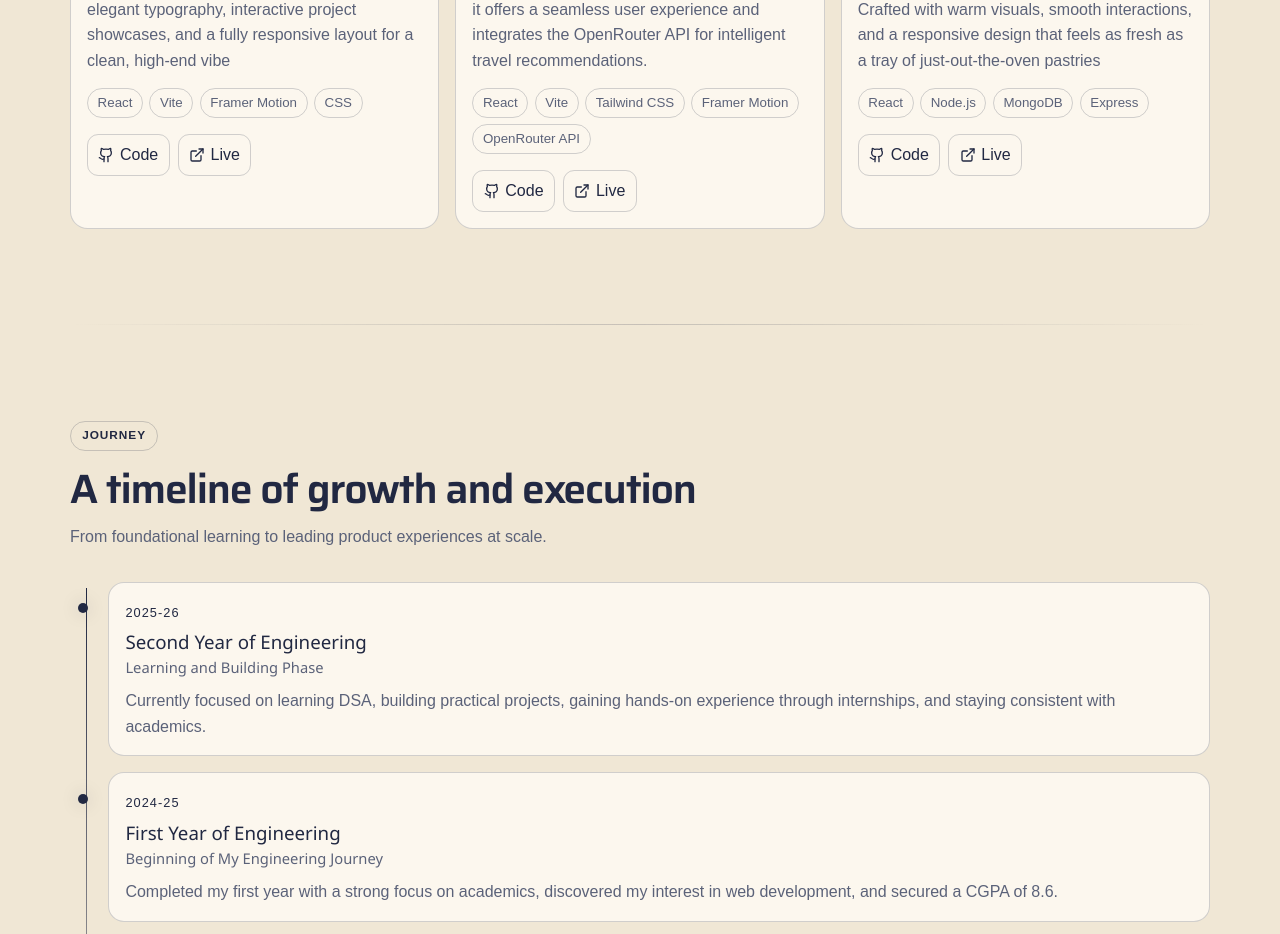
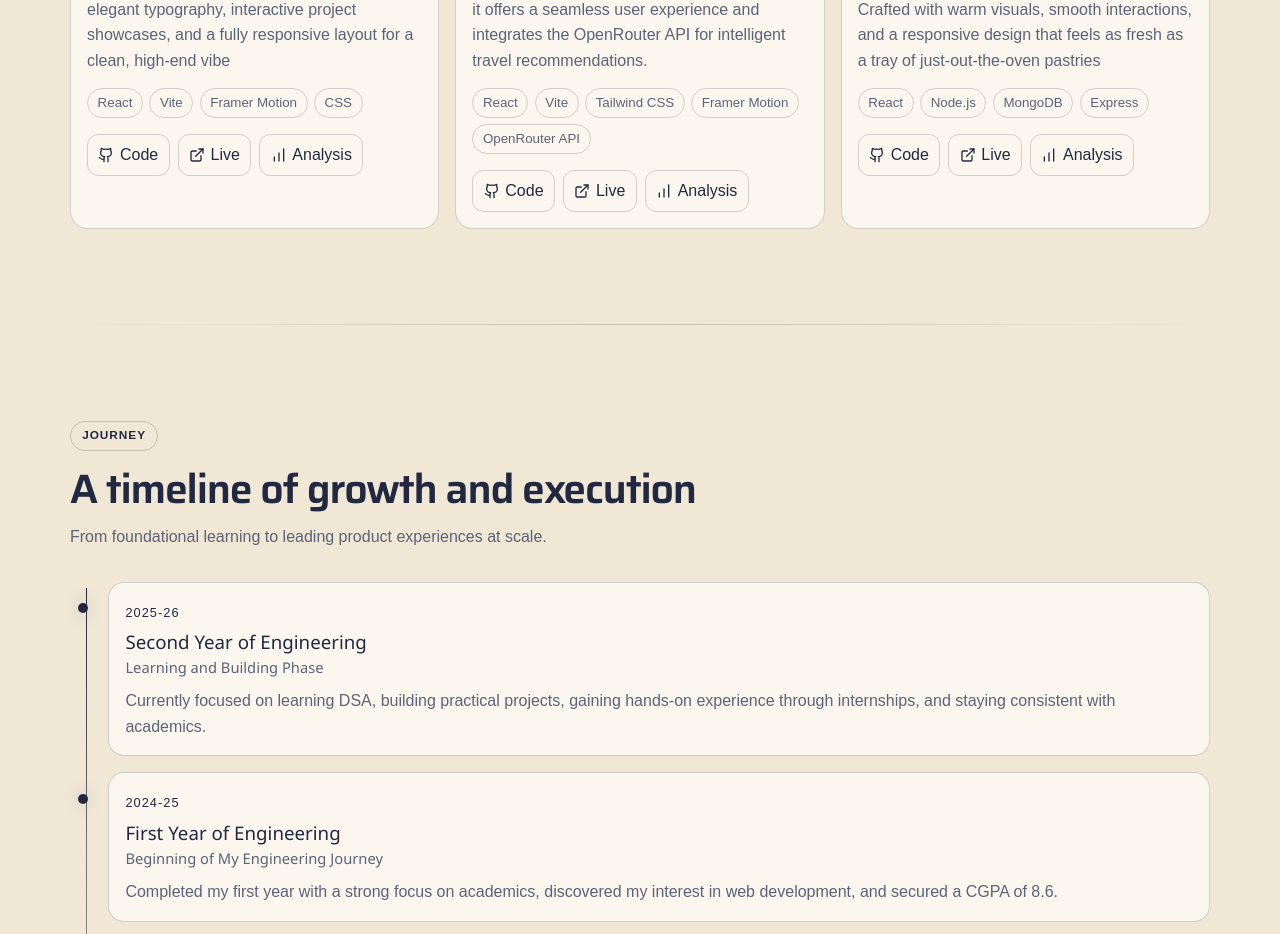
Before and after one commit to itsmierrrrr/Portfolio, a React (Vite) app: page / in a window 1280 px wide. Shown: the part 3300-4234 px from the top of the page. Built offline with nearby package versions, Linux system fonts and the light colour scheme; a web font is replaced by a local one.

Commit message:
add analysis button

```diff
--- a/src/components/Projects.jsx
+++ b/src/components/Projects.jsx
@@ -1,6 +1,6 @@
 import { useMemo, useState } from 'react'
 import { motion } from 'framer-motion'
-import { ExternalLink, Github } from 'lucide-react'
+import { ExternalLink, Github, BarChart } from 'lucide-react'
 import SectionHeading from './SectionHeading'
 import { projectCategories, projects } from '../data/portfolioData'
 import '../styles/Projects.css'
@@ -66,6 +66,9 @@ function Projects() {
                 <a href={project.live} target="_blank" rel="noreferrer">
                   <ExternalLink size={16} /> Live
                 </a>
+                <a href={project.analysis} target="_blank" rel="noreferrer">
+                  <BarChart size={16} /> Analysis
+                </a>
               </div>
             </div>
           </motion.article>
--- a/src/data/portfolioData.js
+++ b/src/data/portfolioData.js
@@ -115,6 +115,7 @@ export const projects = [
     stack: ['React', 'Vite', 'Framer Motion', 'CSS'],
     github: 'https://github.com/itsmierrrrr/Portfolio.git', // Replace with project repository
     live: 'https://portfolioxo.vercel.app/', // Replace with live demo
+    analysis: 'https://example.com/analysis/portfolio-website',
   },
   {
     title: 'AI Trip Planner',
@@ -125,6 +126,7 @@ export const projects = [
     stack: ['React', 'Vite', 'Tailwind CSS', 'Framer Motion', 'OpenRouter API'],
     github: 'https://github.com/itsmierrrrr/AI-Trip-Planner.git', // Replace with project repository
     live: 'https://lessgoai.vercel.app/', // Replace with live demo
+    analysis: 'https://example.com/analysis/ai-trip-planner',
   },
   {
     title: 'Cake Shop Website',
@@ -135,6 +137,7 @@ export const projects = [
     stack: ['React', 'Node.js', 'MongoDB', 'Express'],
     github: 'https://github.com/itsmierrrrr/Cake-Shop', // Replace with project repository
     live: 'https://royalebakes.vercel.app/', // Replace with live demo
+    analysis: 'https://example.com/analysis/cake-shop-website',
   },
 ]
 
```
Also changed, not shown: 1 other file (tests, documents, lock files or other folders).
